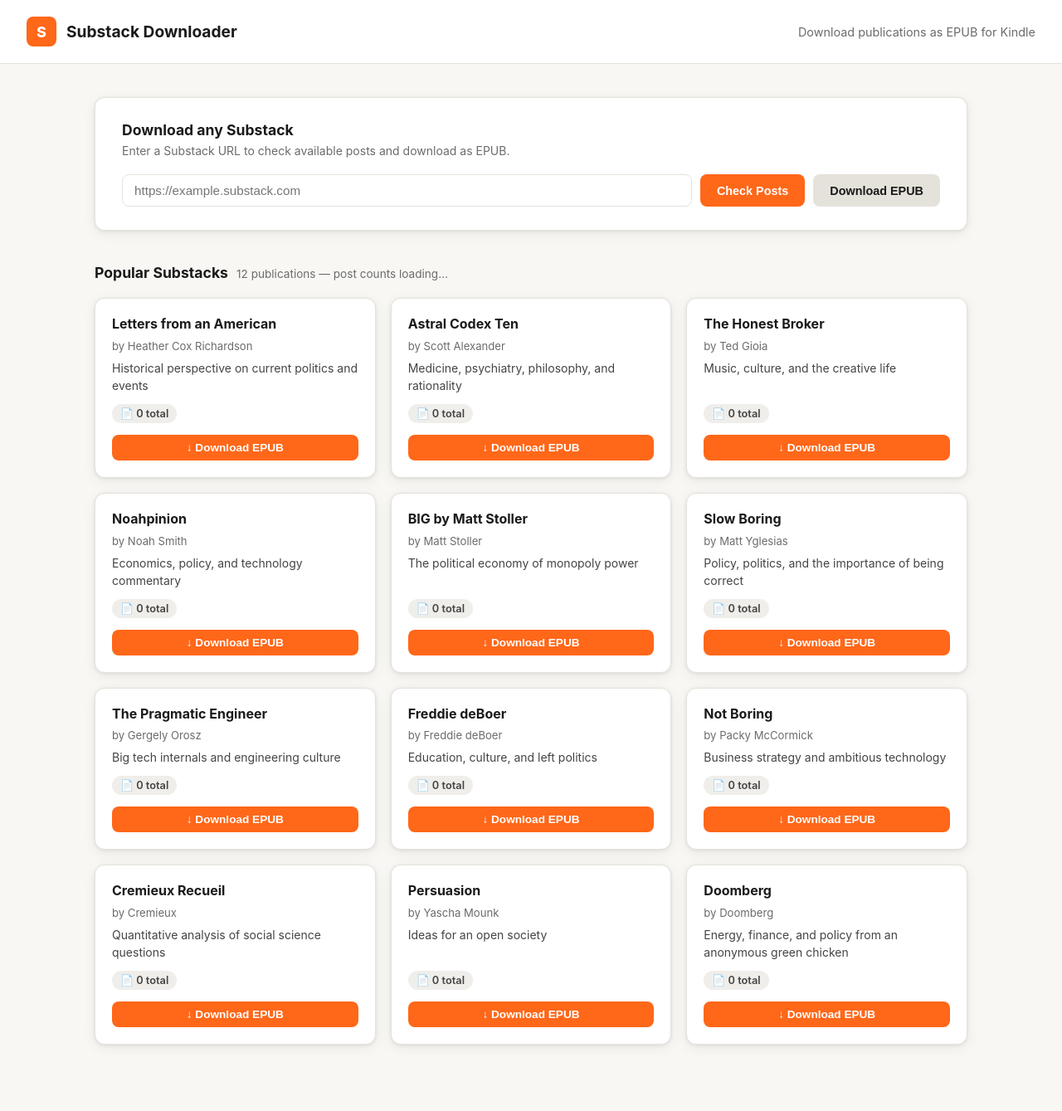
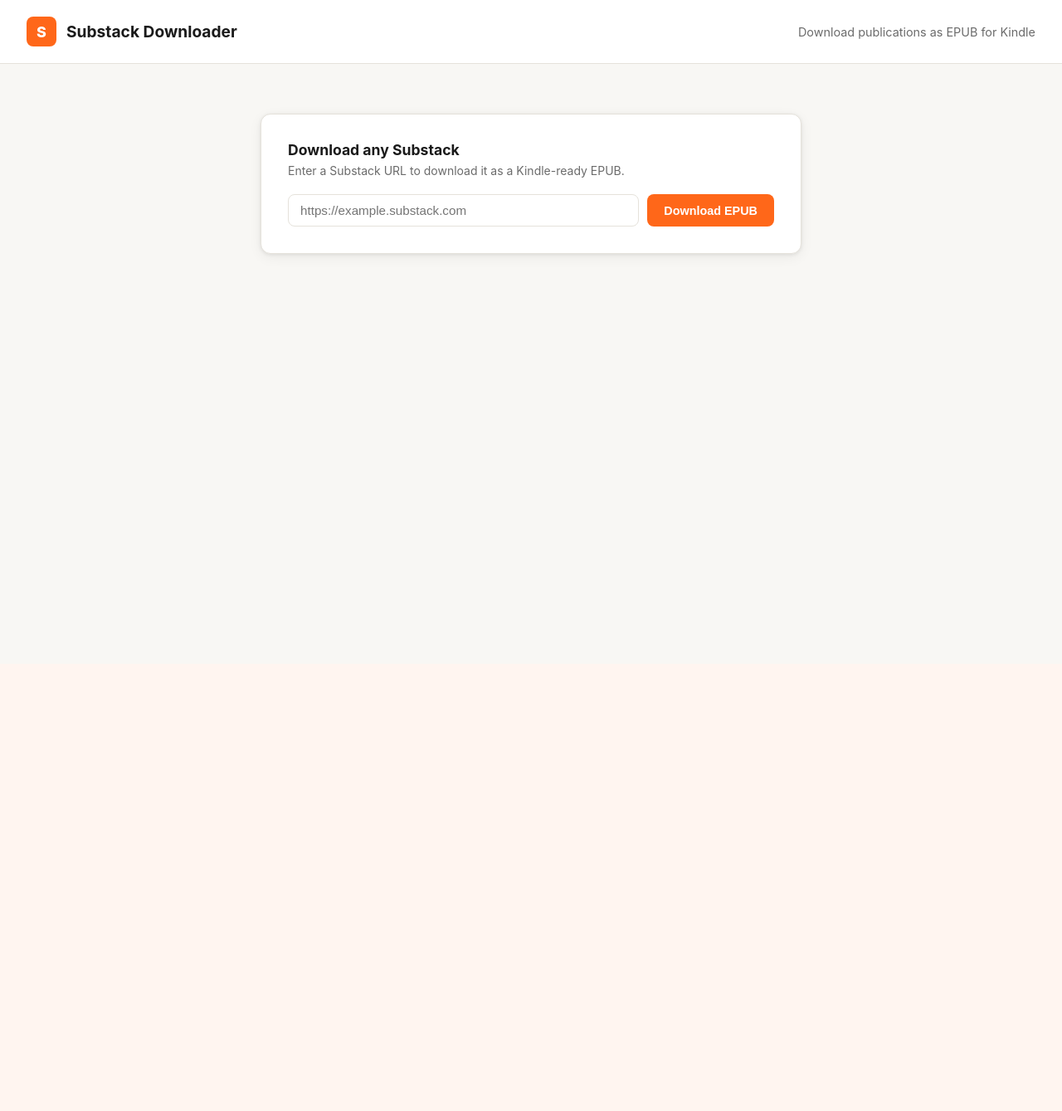
Before and after one commit to kevinlong206/substack2epub, a Flask app: page / in a window 1280 px wide. Shown: the whole page at 83% size. After the commit the page ends 312 px from the top, so only its background shows below. Run offline with Flask 3, Linux system fonts and the light colour scheme; data that the repository does not hold is empty.

Commit message:
Remove curated publications list and post count/search features
Web UI is now a minimal single-card interface: URL input + Download EPUB.
Removes POPULAR_SUBSTACKS, /api/counts, sitemap/archive count logic,
and all associated JS from the frontend.

Co-Authored-By: Claude Sonnet 4.6 <noreply@anthropic.com>

```diff
--- a/app.py
+++ b/app.py
@@ -14,104 +14,14 @@ import secrets
 import subprocess
 import sys
 import tempfile
-import time
-import urllib.parse
 from pathlib import Path
 
-import requests
 from flask import Flask, Response, jsonify, render_template, request, send_file, stream_with_context
 
 # token -> (file_path, download_name)
 _file_store: dict = {}
 
 app = Flask(__name__)
-
-POPULAR_SUBSTACKS = [
-    {
-        "id": "heathercoxrichardson",
-        "name": "Letters from an American",
-        "url": "https://heathercoxrichardson.substack.com",
-        "author": "Heather Cox Richardson",
-        "description": "Historical perspective on current politics and events",
-    },
-    {
-        "id": "astralcodexten",
-        "name": "Astral Codex Ten",
-        "url": "https://www.astralcodexten.com",
-        "author": "Scott Alexander",
-        "description": "Medicine, psychiatry, philosophy, and rationality",
-    },
-    {
-        "id": "honest-broker",
-        "name": "The Honest Broker",
-        "url": "https://www.honest-broker.com",
-        "author": "Ted Gioia",
-        "description": "Music, culture, and the creative life",
-    },
-    {
-        "id": "noahpinion",
-        "name": "Noahpinion",
-        "url": "https://www.noahpinion.blog",
-        "author": "Noah Smith",
-        "description": "Economics, policy, and technology commentary",
-    },
-    {
-        "id": "mattstoller",
-        "name": "BIG by Matt Stoller",
-        "url": "https://mattstoller.substack.com",
-        "author": "Matt Stoller",
-        "description": "The political economy of monopoly power",
-    },
-    {
-        "id": "slowboring",
-        "name": "Slow Boring",
-        "url": "https://www.slowboring.com",
-        "author": "Matt Yglesias",
-        "description": "Policy, politics, and the importance of being correct",
-    },
-    {
-        "id": "pragmatic-engineer",
-        "name": "The Pragmatic Engineer",
-        "url": "https://newsletter.pragmaticengineer.com",
-        "author": "Gergely Orosz",
-        "description": "Big tech internals and engineering culture",
-    },
-    {
-        "id": "freddiedeboer",
-        "name": "Freddie deBoer",
-        "url": "https://freddiedeboer.substack.com",
-        "author": "Freddie deBoer",
-        "description": "Education, culture, and left politics",
-    },
-    {
-        "id": "notboring",
-        "name": "Not Boring",
-        "url": "https://www.notboring.co",
-        "author": "Packy McCormick",
-        "description": "Business strategy and ambitious technology",
-    },
-    {
-        "id": "cremieux",
-        "name": "Cremieux Recueil",
-        "url": "https://www.cremieux.xyz",
-        "author": "Cremieux",
-        "description": "Quantitative analysis of social science questions",
-    },
-    {
-        "id": "persuasion",
-        "name": "Persuasion",
-        "url": "https://www.persuasion.community",
-        "author": "Yascha Mounk",
-        "description": "Ideas for an open society",
-    },
-    {
-        "id": "doomberg",
-        "name": "Doomberg",
-        "url": "https://doomberg.substack.com",
-        "author": "Doomberg",
-        "description": "Energy, finance, and policy from an anonymous green chicken",
-    },
-]
 
 BROWSER_HEADERS = {
     "User-Agent": (
@@ -127,110 +37,6 @@ def normalize_url(url: str) -> str:
     if not url.startswith("http"):
         url = "https://" + url
     return url
-
-
-def _total_from_sitemap(base_url: str) -> int:
-    """Fetch the sitemap and count post entries. Returns 0 on failure.
-
-    Handles both flat Substack sitemaps (count /p/ URLs) and sitemap index
-    files (follow the sub-sitemap whose name contains 'post').
-    """
-    try:
-        resp = requests.get(f"{base_url}/sitemap.xml", headers=BROWSER_HEADERS, timeout=15)
-        if resp.status_code != 200:
-            return 0
-        xml = resp.text
-
-        # Sitemap index — find and fetch the posts sub-sitemap
-        if "<sitemapindex" in xml:
-            sub_urls = re.findall(r"<loc>(.*?)</loc>", xml)
-            posts_sitemap = next(
-                (u for u in sub_urls if "post" in u.lower()),
-                None,
-            )
-            if not posts_sitemap:
-                return 0
-            resp2 = requests.get(posts_sitemap, headers=BROWSER_HEADERS, timeout=15)
-            if resp2.status_code != 200:
-                return 0
-            xml = resp2.text
-
-        # Flat sitemap: count /p/ URLs (Substack format)
-        p_count = len(re.findall(r"<loc>[^<]+/p/[^<]+</loc>", xml))
-        if p_count > 0:
-            return p_count
-
-        # Non-Substack flat sitemap: count all <url> entries that aren't
-        # obviously non-post pages (archive, about, podcast, tags, authors)
-        all_locs = re.findall(r"<loc>(.*?)</loc>", xml)
-        skip = re.compile(r"/(archive|about|podcast|tag|author|category|page)/|/$")
-        return sum(1 for u in all_locs if not skip.search(u))
-
-    except Exception:
-        pass
-    return 0
-
-
-def _free_paid_from_archive(base_url: str):
-    """Paginate the archive to count free/paid posts, capped at MAX_PAGES.
-
-    The offset must advance by the actual batch size (not page_size) because
-    Substack can return a short first page even when thousands more exist.
-    Returns (free, paid, capped).
-    """
-    MAX_PAGES = 12
-    page_size = 50
-    free = 0
-    paid = 0
-    offset = 0
-
-    for _ in range(MAX_PAGES):
-        try:
-            resp = requests.get(
-                f"{base_url}/api/v1/archive",
-                params={"limit": page_size, "offset": offset, "sort": "new"},
-                headers=BROWSER_HEADERS,
-                timeout=10,
-            )
-            if resp.status_code == 429:
-                time.sleep(3)
-                continue
-            if resp.status_code != 200:
-                break
-            batch = resp.json()
-            if not batch:
-                break
-            for p in batch:
-                if p.get("audience", "everyone") == "everyone":
-                    free += 1
-                else:
-                    paid += 1
-            offset += len(batch)
-        except Exception:
-            break
-    else:
-        return free, paid, True  # hit page cap — more posts exist
-
-    return free, paid, False
-
-
-def fetch_post_counts(base_url: str) -> dict:
-    """Return total / free / paid post counts for a publication.
-
-    Total comes from the sitemap (one request, always exact).
-    Free/paid come from archive pagination (capped at ~600 posts for speed).
-    Both fetches run in parallel.
-    """
-    from concurrent.futures import ThreadPoolExecutor
-    with ThreadPoolExecutor(max_workers=2) as ex:
-        sitemap_future = ex.submit(_total_from_sitemap, base_url)
-        archive_future = ex.submit(_free_paid_from_archive, base_url)
-        sitemap_total = sitemap_future.result()
-        free, paid, capped = archive_future.result()
-
-    # Prefer the sitemap total (exact); fall back to archive sum if sitemap failed
-    total = sitemap_total if sitemap_total > 0 else (free + paid)
-    return {"total": total, "free": free, "paid": paid, "capped": capped}
 
 
 @app.route("/api/detect-session")
@@ -253,20 +59,7 @@ def detect_session():
 
 @app.route("/")
 def index():
-    return render_template("index.html", substacks=POPULAR_SUBSTACKS)
-
-
-@app.route("/api/counts")
-def get_counts():
-    url = request.args.get("url", "").strip()
-    if not url:
-        return jsonify({"error": "url parameter required"}), 400
-    try:
-        base_url = normalize_url(urllib.parse.unquote(url))
-        counts = fetch_post_counts(base_url)
-        return jsonify(counts)
-    except Exception as e:
-        return jsonify({"error": str(e)}), 500
+    return render_template("index.html")
 
 
 @app.route("/api/download")
--- a/templates/index.html
+++ b/templates/index.html
@@ -50,19 +50,18 @@
     header p { color: var(--muted); font-size: 0.9rem; margin-left: auto; }
 
     /* ── Main layout ── */
-    main { max-width: 1100px; margin: 0 auto; padding: 40px 24px 80px; }
+    main { max-width: 700px; margin: 0 auto; padding: 60px 24px 80px; }
 
-    /* ── Custom URL card ── */
-    .custom-card {
+    /* ── URL card ── */
+    .url-card {
       background: var(--surface);
       border: 1px solid var(--border);
       border-radius: var(--radius);
-      padding: 28px 32px;
-      margin-bottom: 40px;
+      padding: 32px;
       box-shadow: var(--shadow);
     }
-    .custom-card h2 { font-size: 1.1rem; margin-bottom: 6px; }
-    .custom-card p { color: var(--muted); font-size: 0.875rem; margin-bottom: 20px; }
+    .url-card h2 { font-size: 1.1rem; margin-bottom: 6px; }
+    .url-card p { color: var(--muted); font-size: 0.875rem; margin-bottom: 20px; }
 
     .url-row {
       display: flex; gap: 10px; flex-wrap: wrap;
@@ -77,6 +76,7 @@
       transition: border-color .15s;
     }
     .url-row input:focus { border-color: var(--orange); }
+
     .btn {
       padding: 10px 20px;
       border-radius: 8px;
@@ -92,79 +92,6 @@
     .btn-secondary { background: var(--border); color: var(--text); }
     .btn-secondary:hover { opacity: .8; }
     .btn:disabled { opacity: .5; cursor: not-allowed; transform: none; }
-
-    .custom-result {
-      margin-top: 16px;
-      padding: 14px 16px;
-      border-radius: 8px;
-      background: var(--orange-light);
-      border: 1px solid #ffd4b5;
-      display: none;
-    }
-    .custom-result.visible { display: block; }
-
-    /* ── Section header ── */
-    .section-header {
-      display: flex; align-items: baseline; gap: 10px;
-      margin-bottom: 20px;
-    }
-    .section-header h2 { font-size: 1.1rem; }
-    .section-header span { color: var(--muted); font-size: 0.85rem; }
-
-    /* ── Grid ── */
-    .grid {
-      display: grid;
-      grid-template-columns: repeat(auto-fill, minmax(300px, 1fr));
-      gap: 18px;
-    }
-
-    /* ── Card ── */
-    .card {
-      background: var(--surface);
-      border: 1px solid var(--border);
-      border-radius: var(--radius);
-      padding: 20px;
-      box-shadow: var(--shadow);
-      display: flex;
-      flex-direction: column;
-      gap: 8px;
-      transition: border-color .15s, box-shadow .15s;
-    }
-    .card:hover {
-      border-color: #d0cdc5;
-      box-shadow: 0 2px 8px rgba(0,0,0,.10), 0 8px 24px rgba(0,0,0,.08);
-    }
-    .card-name { font-size: 1rem; font-weight: 700; line-height: 1.3; }
-    .card-author { font-size: 0.82rem; color: var(--muted); }
-    .card-desc { font-size: 0.875rem; color: #444; line-height: 1.5; flex: 1; }
-
-    /* Counts row */
-    .counts {
-      display: flex; gap: 8px; flex-wrap: wrap;
-      margin-top: 4px;
-    }
-    .badge {
-      display: inline-flex; align-items: center; gap: 4px;
-      padding: 4px 10px;
-      border-radius: 20px;
-      font-size: 0.8rem;
-      font-weight: 600;
-    }
-    .badge-total  { background: #f0eeea; color: #444; }
-    .badge-free   { background: var(--green-bg); color: var(--green); }
-    .badge-paid   { background: var(--paid-bg); color: var(--paid); }
-    .badge-loading {
-      background: #f0eeea; color: var(--muted);
-      font-weight: 400;
-      animation: pulse 1.4s ease-in-out infinite;
-    }
-    .badge-error { background: #fdecea; color: var(--paid); font-weight: 400; }
-
-    @keyframes pulse { 0%,100%{opacity:1} 50%{opacity:.45} }
-
-    /* Card actions */
-    .card-actions { display: flex; gap: 8px; margin-top: 6px; }
-    .card-actions .btn { flex: 1; font-size: 0.85rem; padding: 8px 12px; }
 
     /* ── Drawer overlay ── */
     .overlay {
@@ -253,6 +180,8 @@
     .status-done    { background: var(--green-bg); color: var(--green); }
     .status-error   { background: var(--paid-bg); color: var(--paid); }
 
+    @keyframes pulse { 0%,100%{opacity:1} 50%{opacity:.45} }
+
     .download-link {
       display: inline-flex; align-items: center; gap: 6px;
       padding: 8px 18px;
@@ -267,8 +196,8 @@
 
     @media (max-width: 600px) {
       header p { display: none; }
-      main { padding: 24px 16px 60px; }
-      .custom-card { padding: 20px; }
+      main { padding: 32px 16px 60px; }
+      .url-card { padding: 24px; }
       .drawer-options { gap: 10px; }
     }
   </style>
@@ -282,43 +211,14 @@
 </header>
 
 <main>
-
-  <!-- ── Custom URL ── -->
-  <div class="custom-card">
+  <div class="url-card">
     <h2>Download any Substack</h2>
-    <p>Enter a Substack URL to check available posts and download as EPUB.</p>
+    <p>Enter a Substack URL to download it as a Kindle-ready EPUB.</p>
     <div class="url-row">
-      <input id="custom-url" type="url" placeholder="https://example.substack.com" autocomplete="off" />
-      <button class="btn btn-primary" onclick="checkCustomUrl()">Check Posts</button>
-      <button class="btn btn-secondary" onclick="downloadCustomUrl()">Download EPUB</button>
+      <input id="url-input" type="url" placeholder="https://example.substack.com" autocomplete="off" />
+      <button class="btn btn-primary" onclick="downloadUrl()">Download EPUB</button>
     </div>
-    <div class="custom-result" id="custom-result"></div>
   </div>
-
-  <!-- ── Popular Substacks ── -->
-  <div class="section-header">
-    <h2>Popular Substacks</h2>
-    <span>{{ substacks | length }} publications — post counts loading&hellip;</span>
-  </div>
-
-  <div class="grid" id="grid">
-    {% for sub in substacks %}
-    <div class="card" data-url="{{ sub.url }}" data-name="{{ sub.name }}">
-      <div class="card-name">{{ sub.name }}</div>
-      <div class="card-author">by {{ sub.author }}</div>
-      <div class="card-desc">{{ sub.description }}</div>
-      <div class="counts">
-        <span class="badge badge-loading">loading&hellip;</span>
-      </div>
-      <div class="card-actions">
-        <button class="btn btn-primary" onclick="openDrawer('{{ sub.url }}', '{{ sub.name | replace("'", "\\'") }}')">
-          ↓ Download EPUB
-        </button>
-      </div>
-    </div>
-    {% endfor %}
-  </div>
-
 </main>
 
 <!-- ── Download Drawer ── -->
@@ -366,88 +266,16 @@
   let activeUrl = "";
   let activeName = "";
   let activeSource = null;
-  let countCache = {};
 
-  // ── Fetch counts for all visible cards ──
-  const cards = document.querySelectorAll(".card[data-url]");
-
-  function loadCounts() {
-    const queue = Array.from(cards);
-    let idx = 0;
-
-    function next() {
-      if (idx >= queue.length) return;
-      const card = queue[idx++];
-      const url = card.dataset.url;
-
-      if (countCache[url]) {
-        renderCounts(card, countCache[url]);
-        next();
-        return;
-      }
-
-      fetch(`/api/counts?url=${encodeURIComponent(url)}`)
-        .then(r => r.json())
-        .then(data => {
-          countCache[url] = data;
-          renderCounts(card, data);
-        })
-        .catch(() => renderCounts(card, { error: true }))
-        .finally(next);
-    }
-
-    // Run 3 parallel fetches
-    next(); next(); next();
-  }
-
-  function renderCounts(card, data) {
-    const el = card.querySelector(".counts");
-    if (data.error) {
-      el.innerHTML = `<span class="badge badge-error">unavailable</span>`;
-      return;
-    }
-    const plus = data.capped ? "+" : "";
-    // Total is always exact (from sitemap) — no "+" needed
-    let html = `<span class="badge badge-total">📄 ${data.total} total</span>`;
-    if (data.free > 0)
-      html += `<span class="badge badge-free">✓ ${data.free}${plus} free</span>`;
-    if (data.paid > 0)
-      html += `<span class="badge badge-paid">🔒 ${data.paid}${plus} paid</span>`;
-    el.innerHTML = html;
-  }
-
-  // ── Custom URL ──
-  function checkCustomUrl() {
-    const url = document.getElementById("custom-url").value.trim();
-    if (!url) return;
-    const result = document.getElementById("custom-result");
-    result.classList.add("visible");
-    result.innerHTML = `<span style="color:var(--muted)">Fetching post counts for ${url}…</span>`;
-
-    fetch(`/api/counts?url=${encodeURIComponent(url)}`)
-      .then(r => r.json())
-      .then(data => {
-        if (data.error) {
-          result.innerHTML = `<strong>Error:</strong> ${data.error}`;
-          return;
-        }
-        const plus = data.capped ? "+" : "";
-        result.innerHTML =
-          `<strong>${data.total}</strong> posts found &nbsp;·&nbsp; ` +
-          `<span style="color:var(--green)"><strong>${data.free}${plus}</strong> free</span> &nbsp;·&nbsp; ` +
-          `<span style="color:var(--paid)"><strong>${data.paid}${plus}</strong> paid</span>`;
-      })
-      .catch(e => { result.innerHTML = `Error: ${e.message}`; });
-  }
-
-  function downloadCustomUrl() {
-    const url = document.getElementById("custom-url").value.trim();
-    if (!url) { document.getElementById("custom-url").focus(); return; }
+  // ── URL input ──
+  function downloadUrl() {
+    const url = document.getElementById("url-input").value.trim();
+    if (!url) { document.getElementById("url-input").focus(); return; }
     openDrawer(url, url);
   }
 
-  document.getElementById("custom-url").addEventListener("keydown", e => {
-    if (e.key === "Enter") checkCustomUrl();
+  document.getElementById("url-input").addEventListener("keydown", e => {
+    if (e.key === "Enter") downloadUrl();
   });
 
   // ── Drawer ──
@@ -558,9 +386,6 @@
         setTimeout(() => { btn.textContent = "Auto-detect"; btn.disabled = false; }, 2000);
       });
   }
-
-  // ── Boot ──
-  loadCounts();
 </script>
 </body>
 </html>
```
